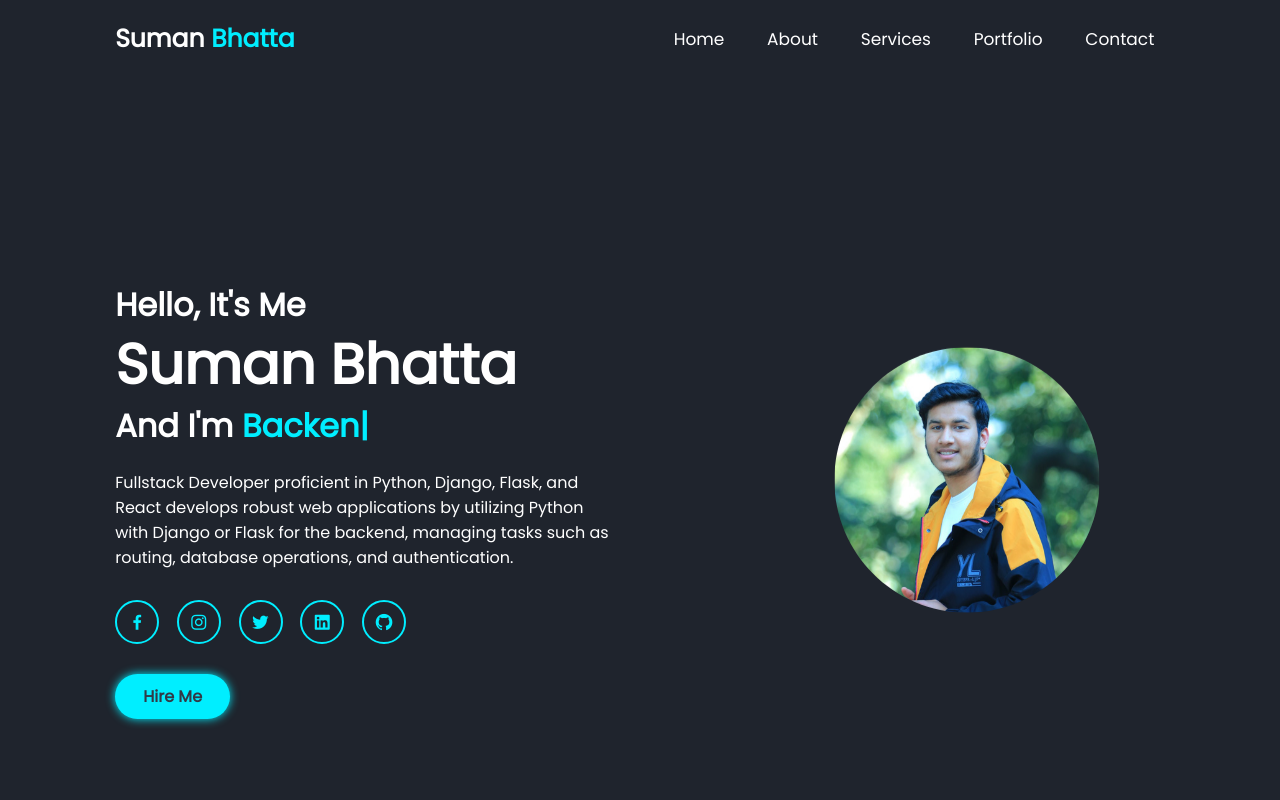
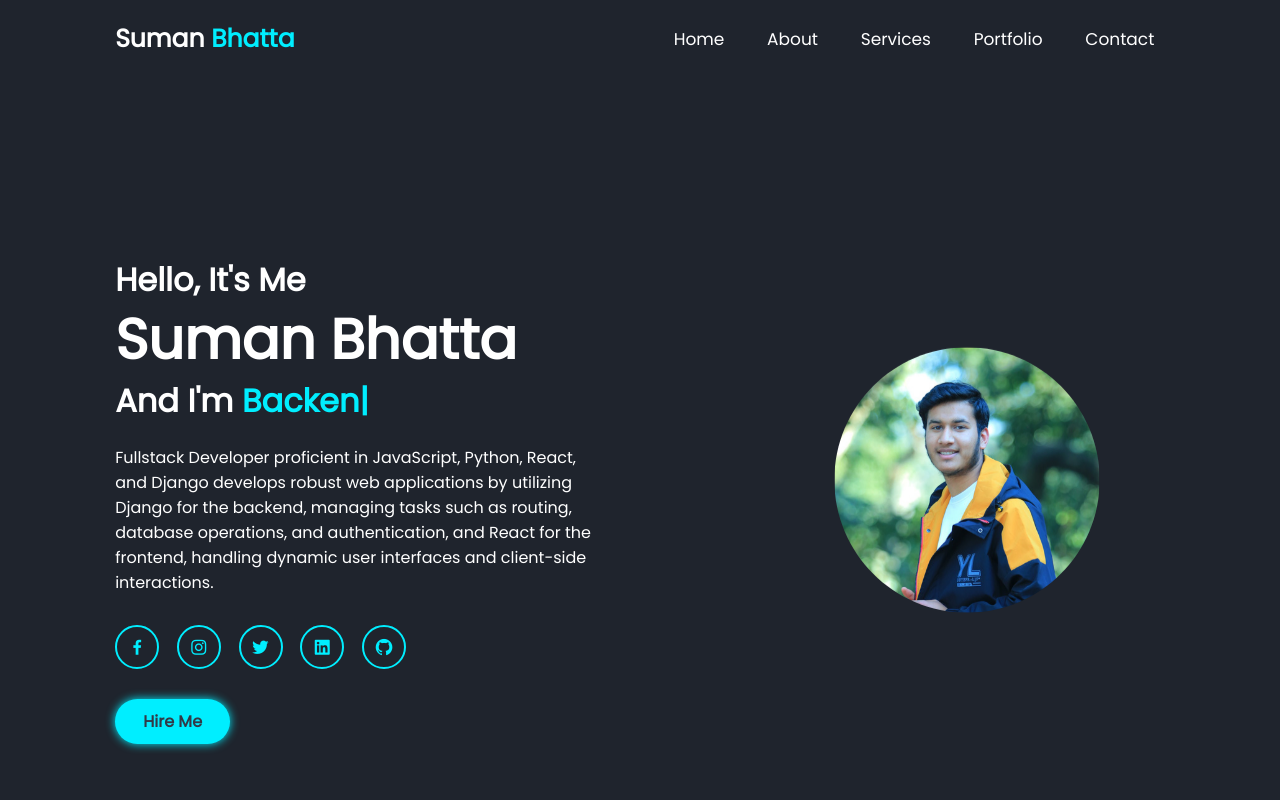
Before and after one commit to suman154/Portfolio, a plain HTML site: page index.html in a window 1280 px wide. Shown: the top 800 px of the page. Drawn offline with nearby package versions, Linux system fonts and the light colour scheme.

Commit message:
portfolio edit

```diff
--- a/index.html
+++ b/index.html
@@ -3,7 +3,7 @@
 <head>
     <meta charset="UTF-8">
     <meta name="viewport" content="width=device-width, initial-scale=1.0">
-    <title>Suman Bhatta | Fullstack Developer proficient in Python, Django, Flask, and React develops robust web applications</title>
+    <title>Suman Bhatta | Fullstack Developer proficient in Python, Django and React develops robust web applications</title>
 
     <!-- box icons -->
     <link href='https://unpkg.com/boxicons@2.1.4/css/boxicons.min.css' rel='stylesheet'>
@@ -33,7 +33,8 @@
         <h3>Hello, It's Me</h3>
         <h1>Suman Bhatta</h1>
         <h3>And I'm <span class="multiple-text"></span></h3><a href=""></a>
-        <p>Fullstack Developer proficient in Python, Django, Flask, and React develops robust web applications by utilizing Python with Django or Flask for the backend, managing tasks such as routing, database operations, and authentication.
+        <p>
+            Fullstack Developer proficient in JavaScript, Python, React, and Django develops robust web applications by utilizing Django for the backend, managing tasks such as routing, database operations, and authentication, and React for the frontend, handling dynamic user interfaces and client-side interactions.
         </p>
         <div class="social-media">
             <a href="https://www.facebook.com/SumanBhatta03/"target="_blank"><i class='bx bxl-facebook'></i></a>
```
